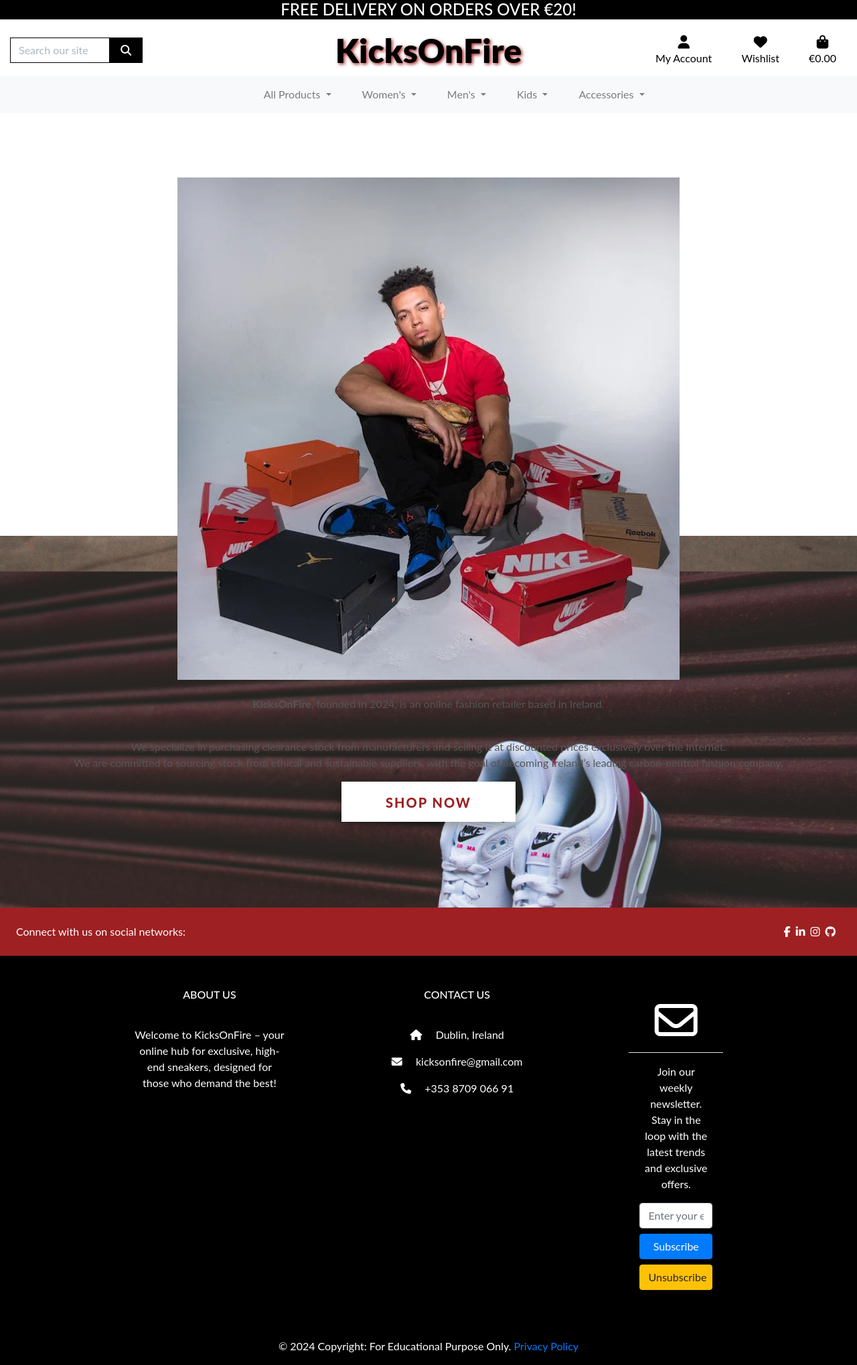
After one commit to ciarangriffin93/KicksOnFire, a Django app: page /about/ in a window 1280 px wide. The commit adds this page. Shown: the whole page at 67% size. Run offline with Django 3.2, Linux system fonts and the light colour scheme; some libraries are stand-ins or nearby versions.

Commit message:
Added about page

```diff
--- a/kicksonfire/settings.py
+++ b/kicksonfire/settings.py
@@ -27,9 +27,9 @@ BASE_DIR = Path(__file__).resolve().parent.parent
 SECRET_KEY = os.environ.get("SECRET_KEY")
 
 # SECURITY WARNING: don't run with debug turned on in production!
-DEBUG = False
+DEBUG = True
 
-ALLOWED_HOSTS = ['8000-ciarangriff-kicksonfire-bejrfeq9qnj.ws.codeinstitute-ide.net' ,'.herokuapp.com']
+ALLOWED_HOSTS = ['8000-ciarangriff-kicksonfire-wvz91jbdvdd.ws.codeinstitute-ide.net' ,'.herokuapp.com']
 
 CSRF_TRUSTED_ORIGINS = [
     'https://8000-ciarangriff-kicksonfire-vy8tfa2c1h2.ws.codeinstitute-ide.net'
--- a/kicksonfire/urls.py
+++ b/kicksonfire/urls.py
@@ -17,6 +17,7 @@ from django.contrib import admin
 from django.urls import path, include
 from django.conf import settings
 from django.conf.urls.static import static
+from django.views.generic import TemplateView
 
 urlpatterns = [
     path('admin/', admin.site.urls),
@@ -28,4 +29,5 @@ urlpatterns = [
     path('profile/', include('profiles.urls')),
     path('wishlist/', include('wishlist.urls')),
     path('blog/', include('blog.urls')),
+    path('about/', TemplateView.as_view(template_name="about.html"), name='about')
 ] + static(settings.MEDIA_URL, document_root=settings.MEDIA_ROOT)
--- /dev/null
+++ b/templates/about.html
@@ -0,0 +1,33 @@
+{% extends "base.html" %}
+{% load static %}
+
+{% block title %}About Us | KicksOnFire{% endblock %}
+<meta name="description" content="Learn about KicksOnFire, an Ireland-based online fashion retailer dedicated to sustainability and affordable fashion.">
+
+{% block page_header %}
+    <div class="container about-header-container">
+        <div class="row">
+            <div class="col"></div>
+        </div>
+    </div>
+{% endblock %}
+
+{% block content %}
+
+<div class="overlay"></div>
+<div class="container-fluid about-container">
+    <div class="row">
+        <div class="col text-center mt-5 mb-5">
+            <br>
+            <br>
+            <img src="{% static 'images/about-shoes.webp' %}" alt="Trainer Logo" class="img-fluid">
+            <br>
+            <br>
+            <p><strong>KicksOnFire</strong>, founded in 2024, is an online fashion retailer based in Ireland.</p> <br>
+            <p>We specialize in purchasing clearance stock from manufacturers and selling it at discounted prices exclusively over the Internet.<br> We are committed to sourcing stock from ethical and sustainable suppliers, with the goal of becoming Ireland’s leading carbon-neutral fashion company.</p>
+            <h2><a href="/products/" class="shop-now-button btn btn-lg rounded-0 text-uppercase py-3 category-badge" role="button">Shop Now</a></h2><br>
+        </div>
+    </div>
+</div>
+
+{% endblock %}
```
Also changed, not shown: home/templates/home/index.html (+4 -4 lines), static/images/about-shoes.webp (added).
